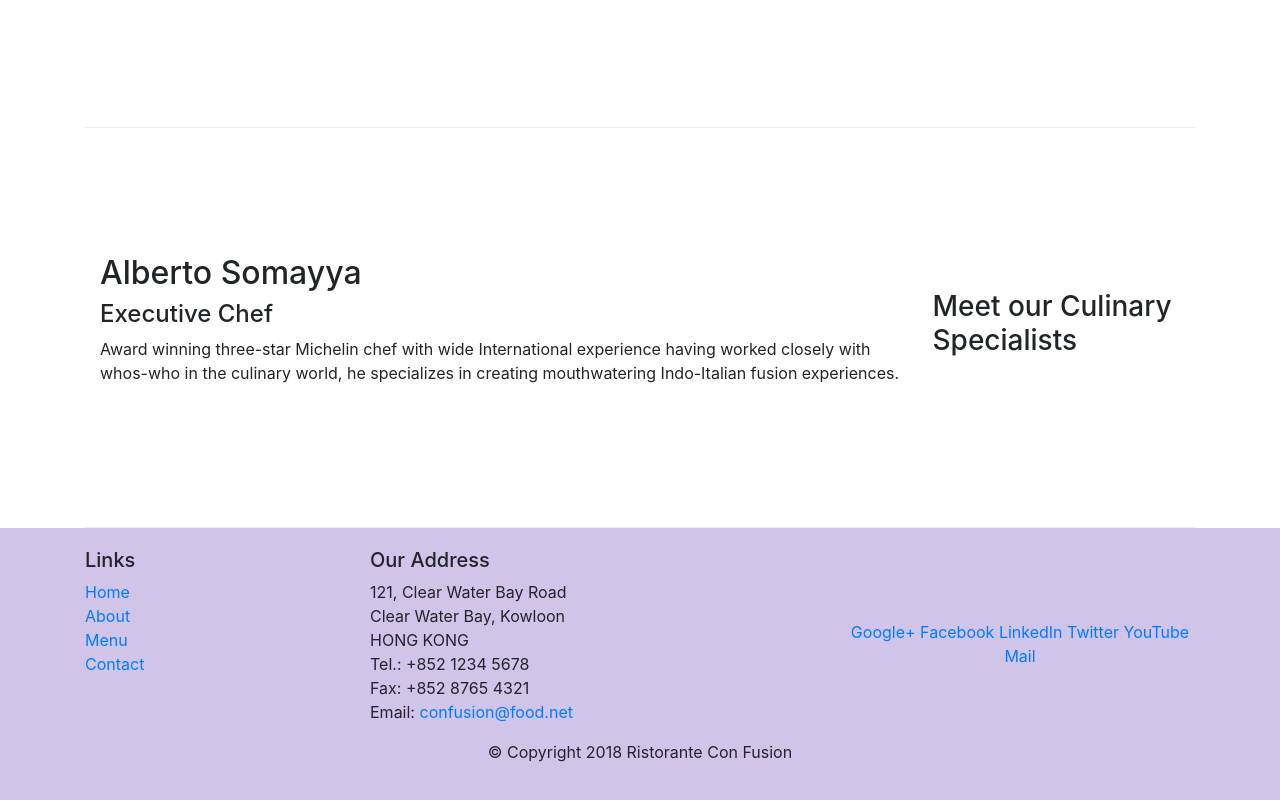
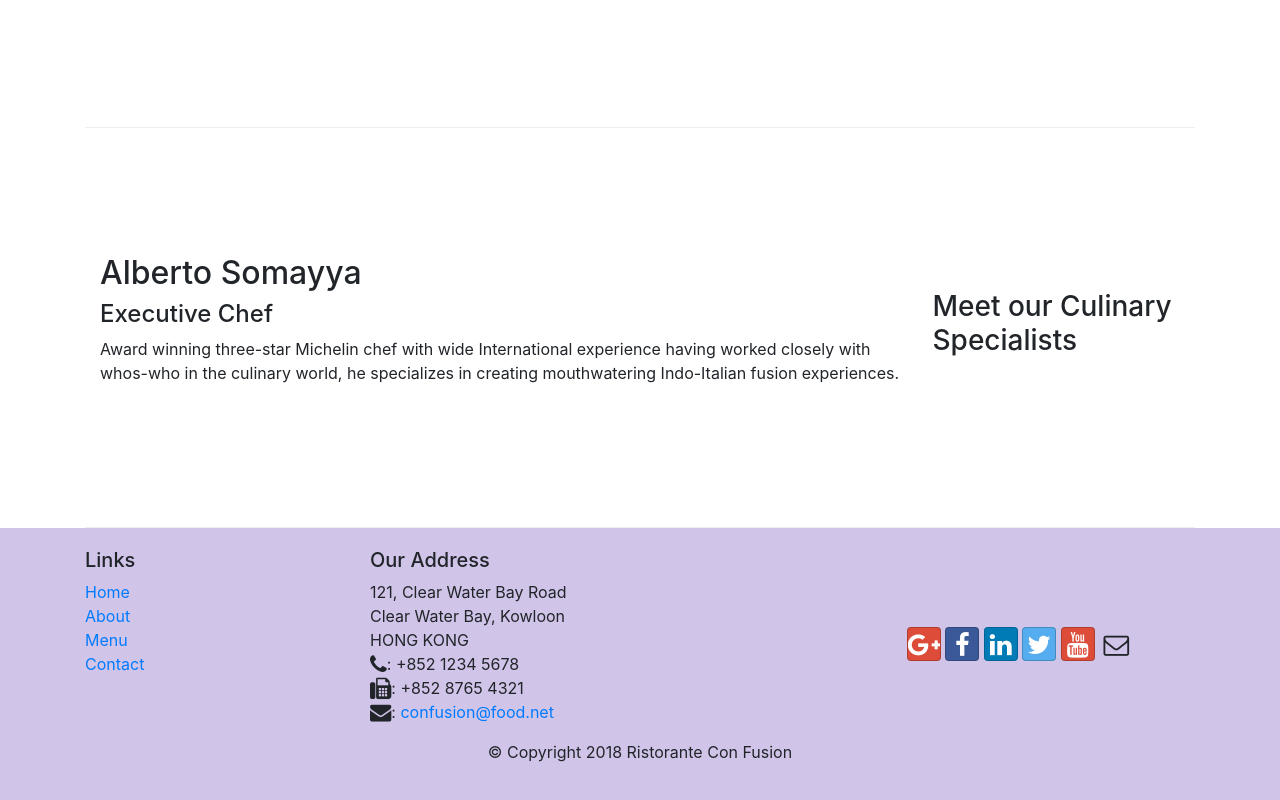
Before and after one commit to Rochan2001/bootstrap-grid, a website: page index.html in a window 1280 px wide. Shown: the part 1006-1806 px from the top of the page. Drawn offline with nearby package versions, Linux system fonts and the light colour scheme.

Commit message:
Icon fonts

```diff
--- a/index.html
+++ b/index.html
@@ -9,6 +9,8 @@
 
     <!-- Bootstrap CSS -->
     <link rel="stylesheet" href="node_modules/bootstrap/dist/css/bootstrap.min.css">
+    <link rel="stylesheet" href="node_modules/font-awesome/css/font-awesome.min.css">
+    <link rel="stylesheet" href="node_modules/bootstrap-social/bootstrap-social.css">
     <link rel="stylesheet" href="css/styles.css">
     <title>Ristorante Con Fusion</title>
 </head>
@@ -22,10 +24,10 @@
             <a class="navbar-brand" href="#">Ristorante Con Fusion</a>
             <div class="collapase navbar-collapse" id="Navbar">
                 <ul class="navbar-nav mr-auto">
-                    <li class="nav-item active"><a class="nav-link" href="#">Home</a></li>
-                    <li class="nav-item"><a class="nav-link" href="aboutus.html">About</a></li>
-                    <li class="nav-item"><a class="nav-link" href="#">Menu</a></li>
-                    <li class="nav-item"><a class="nav-link" href="#">Contact</a></li>
+                    <li class="nav-item active"><a class="nav-link" href="#"><span class="fa fa-home fa-lg"></span> Home</a></li>
+                    <li class="nav-item"><a class="nav-link" href="aboutus.html"><span class="fa fa-info fa-lg"></span> About</a></li>
+                    <li class="nav-item"><a class="nav-link" href="#"><span class="fa fa-lg fa-list"></span> Menu</a></li>
+                    <li class="nav-item"><a class="nav-link" href="#"><span class="fa fa-address-card fa-lg"></span> Contact</a></li>
                 </ul>
             </div>
 
@@ -97,20 +99,22 @@
 		              121, Clear Water Bay Road<br>
 		              Clear Water Bay, Kowloon<br>
 		              HONG KONG<br>
-		              Tel.: +852 1234 5678<br>
-		              Fax: +852 8765 4321<br>
-		              Email: <a href="mailto:confusion@food.net">confusion@food.net</a>
+		              <i class="fa fa-phone fa-lg"></i>: +852 1234 5678<br>
+                      <i class="fa fa-fax fa-lg"></i>: +852 8765 4321<br>
+                      <i class="fa fa-envelope fa-lg"></i>: <a href="mailto:confusion@food.net">confusion@food.net</a>
 		           </address>
                 </div>
                 <div class="col-12 col-sm-4 align-self-center">
                     <div class="text-center">
-                        <a href="http://google.com/+">Google+</a>
-                        <a href="http://www.facebook.com/profile.php?id=">Facebook</a>
-                        <a href="http://www.linkedin.com/in/">LinkedIn</a>
-                        <a href="http://twitter.com/">Twitter</a>
-                        <a href="http://youtube.com/">YouTube</a>
-                        <a href="mailto:">Mail</a>
+                        <a class="btn btn-social-icon btn-google" href="http://google.com/+"><i class="fa fa-google-plus"></i></a>
+                        <a class="btn btn-social-icon btn-facebook" href="http://www.facebook.com/profile.php?id="><i
+                                class="fa fa-facebook"></i></a>
+                        <a class="btn btn-social-icon btn-linkedin" href="http://www.linkedin.com/in/"><i class="fa fa-linkedin"></i></a>
+                        <a class="btn btn-social-icon btn-twitter" href="http://twitter.com/"><i class="fa fa-twitter"></i></a>
+                        <a class="btn btn-social-icon btn-google" href="http://youtube.com/"><i class="fa fa-youtube"></i></a>
+                        <a class="btn btn-social-icon" href="mailto:"><i class="fa fa-envelope-o"></i></a>
                     </div>
+
                 </div>
             </div>
             <div class="row justify-content-center">
--- a/package.json
+++ b/package.json
@@ -15,6 +15,8 @@
   },
   "dependencies": {
     "bootstrap": "^4.4.1",
+    "bootstrap-social": "^5.1.1",
+    "font-awesome": "^4.7.0",
     "jquery": "^3.4.1",
     "popper.js": "^1.12.9"
   }
```
Also changed, not shown: aboutus.html (+18 -14 lines), 1 other file.
